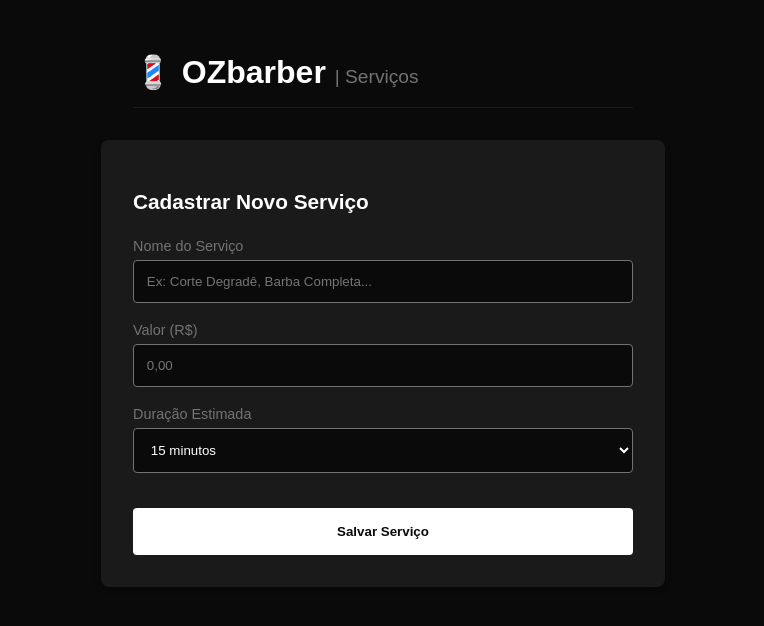
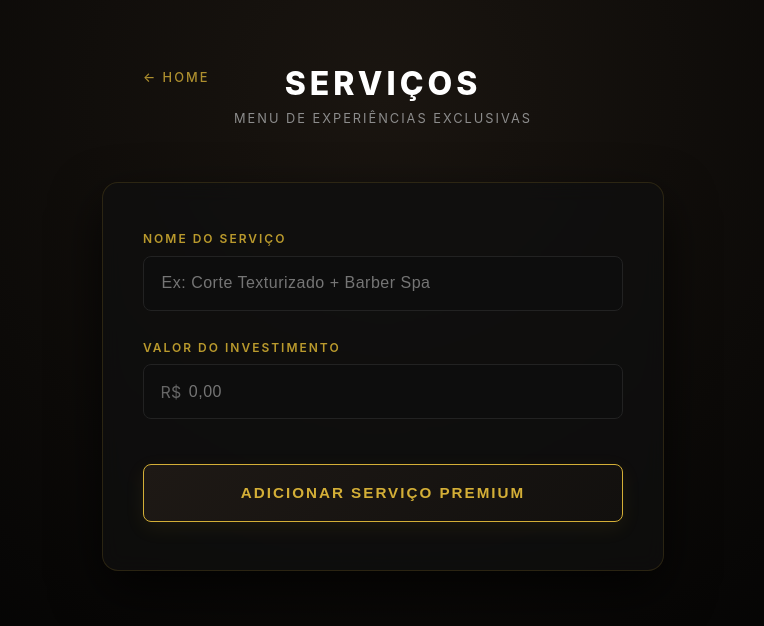
Before and after one commit to araujo909050-coder/OZbarber, a Next.js app: page /servicos in a window 1280 px wide. Shown: the top 626 px of the page, without its empty margins (257-1021 px from the left). Built offline with nearby package versions, Linux system fonts and the light colour scheme.

Commit message:
Update page.tsx

```diff
--- a/src/app/servicos/page.tsx
+++ b/src/app/servicos/page.tsx
@@ -1,116 +1,136 @@
 import React from 'react';
-import { cadastrarServicoAction } from '../actions';
+import { neon } from '@neondatabase/serverless';
+import Link from 'next/link';
 
-export default function CadastroServicos() {
+export default function ServicosPage() {
+  async function actionSalvarServico(formData: FormData) {
+    'use server';
+    const sql = neon(process.env.DATABASE_URL!);
+    const nome = formData.get('nome') as string;
+    const preco = parseFloat(formData.get('preco') as string);
+
+    await sql`
+      INSERT INTO servicos (nome, preco)
+      VALUES (${nome}, ${preco})
+    `;
+  }
+
   return (
     <div style={{
-      backgroundColor: '#0A0A0A',
-      color: '#FFFFFF',
+      backgroundColor: '#030303',
+      backgroundImage: 'radial-gradient(circle at 50% 10%, #1a1510 0%, #030303 70%)',
+      color: '#F5F5F5',
       minHeight: '100vh',
-      fontFamily: 'sans-serif',
-      padding: '2rem'
+      fontFamily: '-apple-system, BlinkMacSystemFont, "Segoe UI", Roboto, sans-serif',
+      display: 'flex',
+      flexDirection: 'column',
+      alignItems: 'center',
+      padding: '4rem 2rem'
     }}>
-      {/* Cabeçalho */}
-      <div style={{ maxWidth: '500px', margin: '0 auto', marginBottom: '2rem' }}>
-        <h1 style={{ fontSize: '2rem', fontWeight: 'bold', borderBottom: '1px solid #1A1A1A', paddingBottom: '1rem' }}>
-          💈 OZbarber <span style={{ color: '#737373', fontSize: '1.2rem', fontWeight: 'normal' }}>| Serviços</span>
-        </h1>
+      {/* Cabeçalho Premium */}
+      <div style={{ textAlign: 'center', marginBottom: '3.5rem', position: 'relative', width: '100%', maxWidth: '480px' }}>
+        <Link href="/" style={{
+          position: 'absolute',
+          left: 0,
+          top: '6px',
+          color: '#D4AF37',
+          textDecoration: 'none',
+          fontSize: '0.8rem',
+          letterSpacing: '2px',
+          fontWeight: '500',
+          opacity: 0.8
+        }}>
+          ← HOME
+        </Link>
+        <h2 style={{ fontSize: '2rem', fontWeight: '800', margin: 0, textTransform: 'uppercase', letterSpacing: '4px', color: '#FFFFFF' }}>
+          Serviços
+        </h2>
+        <p style={{ color: '#8C8C8C', fontSize: '0.8rem', margin: '8px 0 0', letterSpacing: '2px', textTransform: 'uppercase' }}>
+          Menu de Experiências Exclusivas
+        </p>
       </div>
 
-      {/* Formulário de Cadastro */}
-      <div style={{
-        maxWidth: '500px',
-        margin: '0 auto',
-        backgroundColor: '#1A1A1A',
-        padding: '2rem',
-        borderRadius: '8px',
-        boxShadow: '0 4px 6px rgba(0,0,0,0.3)'
+      {/* Formulário Alta Qualidade */}
+      <form action={actionSalvarServico} style={{
+        width: '100%',
+        maxWidth: '480px',
+        backgroundColor: 'rgba(15, 15, 15, 0.75)',
+        backdropFilter: 'blur(10px)',
+        border: '1px solid rgba(212, 175, 55, 0.15)',
+        padding: '3rem 2.5rem',
+        borderRadius: '16px',
+        boxShadow: '0 20px 50px rgba(0,0,0,0.7)',
+        display: 'flex',
+        flexDirection: 'column',
+        gap: '1.8rem'
       }}>
-        <h2 style={{ fontSize: '1.3rem', marginBottom: '1.5rem', fontWeight: '600' }}>
-          Cadastrar Novo Serviço
-        </h2>
-
-        {/* ATENÇÃO: Aqui conectamos a Server Action */}
-        <form action={cadastrarServicoAction} style={{ display: 'flex', flexDirection: 'column', gap: '1.2rem' }}>
-
-          {/* Campo: Nome do Serviço */}
-          <div style={{ display: 'flex', flexDirection: 'column', gap: '0.4rem' }}>
-            <label style={{ color: '#737373', fontSize: '0.9rem' }}>Nome do Serviço</label>
+        <div style={{ display: 'flex', flexDirection: 'column', gap: '0.6rem' }}>
+          <label style={{ fontSize: '0.75rem', fontWeight: '600', textTransform: 'uppercase', letterSpacing: '2px', color: '#BA9A2D' }}>
+            Nome do Serviço
+          </label>
           <input
             type="text"
-              name="nome" // O Next.js usa esse 'name' para pegar o valor
+            name="nome"
             required
-              placeholder="Ex: Corte Degradê, Barba Completa..."
+            placeholder="Ex: Corte Texturizado + Barber Spa"
             style={{
-                backgroundColor: '#0A0A0A',
-                border: '1px solid #737373',
-                borderRadius: '4px',
-                padding: '0.8rem',
+              padding: '1.1rem',
+              backgroundColor: '#0D0D0D',
+              border: '1px solid #222222',
+              borderRadius: '8px',
               color: '#FFFFFF',
-                outline: 'none'
+              fontSize: '1rem',
+              outline: 'none',
+              letterSpacing: '0.5px'
             }}
           />
         </div>
 
-          {/* Campo: Preço / Valor */}
-          <div style={{ display: 'flex', flexDirection: 'column', gap: '0.4rem' }}>
-            <label style={{ color: '#737373', fontSize: '0.9rem' }}>Valor (R$)</label>
+        <div style={{ display: 'flex', flexDirection: 'column', gap: '0.6rem' }}>
+          <label style={{ fontSize: '0.75rem', fontWeight: '600', textTransform: 'uppercase', letterSpacing: '2px', color: '#BA9A2D' }}>
+            Valor do Investimento
+          </label>
+          <div style={{ position: 'relative', display: 'flex', alignItems: 'center' }}>
+            <span style={{ position: 'absolute', left: '1.1rem', color: '#666666', fontSize: '1rem' }}>R$</span>
             <input
               type="number"
-              name="preco" // Identificador para a nossa Action
+              step="0.01"
+              name="preco"
               required
               placeholder="0,00"
-              step="0.01"
               style={{
-                backgroundColor: '#0A0A0A',
-                border: '1px solid #737373',
-                borderRadius: '4px',
-                padding: '0.8rem',
+                width: '100%',
+                padding: '1.1rem 1.1rem 1.1rem 2.8rem',
+                backgroundColor: '#0D0D0D',
+                border: '1px solid #222222',
+                borderRadius: '8px',
                 color: '#FFFFFF',
-                outline: 'none'
+                fontSize: '1rem',
+                outline: 'none',
+                letterSpacing: '0.5px'
               }}
             />
           </div>
-
-          {/* Campo: Tempo de Duração */}
-          <div style={{ display: 'flex', flexDirection: 'column', gap: '0.4rem' }}>
-            <label style={{ color: '#737373', fontSize: '0.9rem' }}>Duração Estimada</label>
-            <select
-              name="duracao" // Identificador para a nossa Action
-              style={{
-                backgroundColor: '#0A0A0A',
-                border: '1px solid #737373',
-                borderRadius: '4px',
-                padding: '0.8rem',
-                color: '#FFFFFF',
-                outline: 'none'
-              }}
-            >
-              <option value="15">15 minutos</option>
-              <option value="30">30 minutos</option>
-              <option value="45">45 minutos</option>
-              <option value="60">1 hora</option>
-            </select>
         </div>
 
-          {/* Botão Salvar - Agora do tipo submit para disparar o formulário */}
-          <button
-            type="submit"
-            style={{
-              backgroundColor: '#FFFFFF',
-              color: '#0A0A0A',
-              fontWeight: 'bold',
-              border: 'none',
-              borderRadius: '4px',
-              padding: '1rem',
+        <button type="submit" style={{
+          marginTop: '1rem',
+          padding: '1.2rem',
+          background: 'linear-gradient(135deg, #1e1915 0%, #12100e 100%)',
+          color: '#D4AF37',
+          border: '1px solid #D4AF37',
+          borderRadius: '8px',
+          fontSize: '0.95rem',
+          fontWeight: '700',
           cursor: 'pointer',
-              marginTop: '1rem'
-            }}
-          >
-            Salvar Serviço
+          textTransform: 'uppercase',
+          letterSpacing: '2px',
+          boxShadow: '0 6px 20px rgba(212, 175, 55, 0.08)',
+          transition: 'all 0.3s ease'
+        }}>
+          Adicionar Serviço Premium
         </button>
       </form>
     </div>
-    </div>
   );
 }
```
Lines whose indentation alone changed are shown as unchanged.
